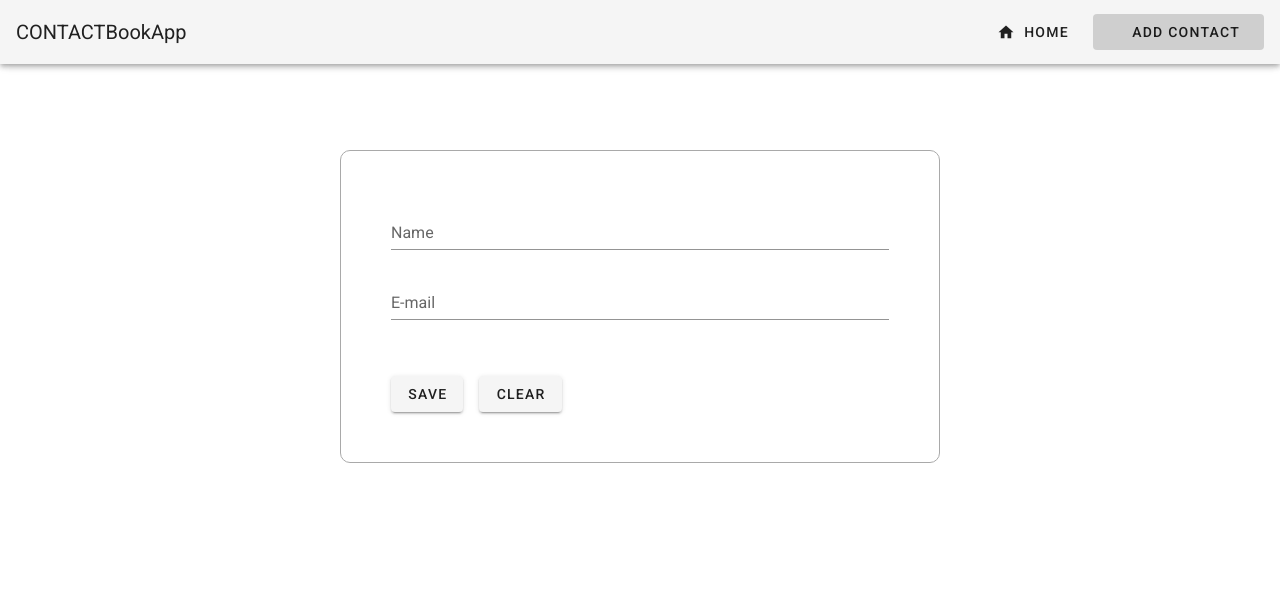
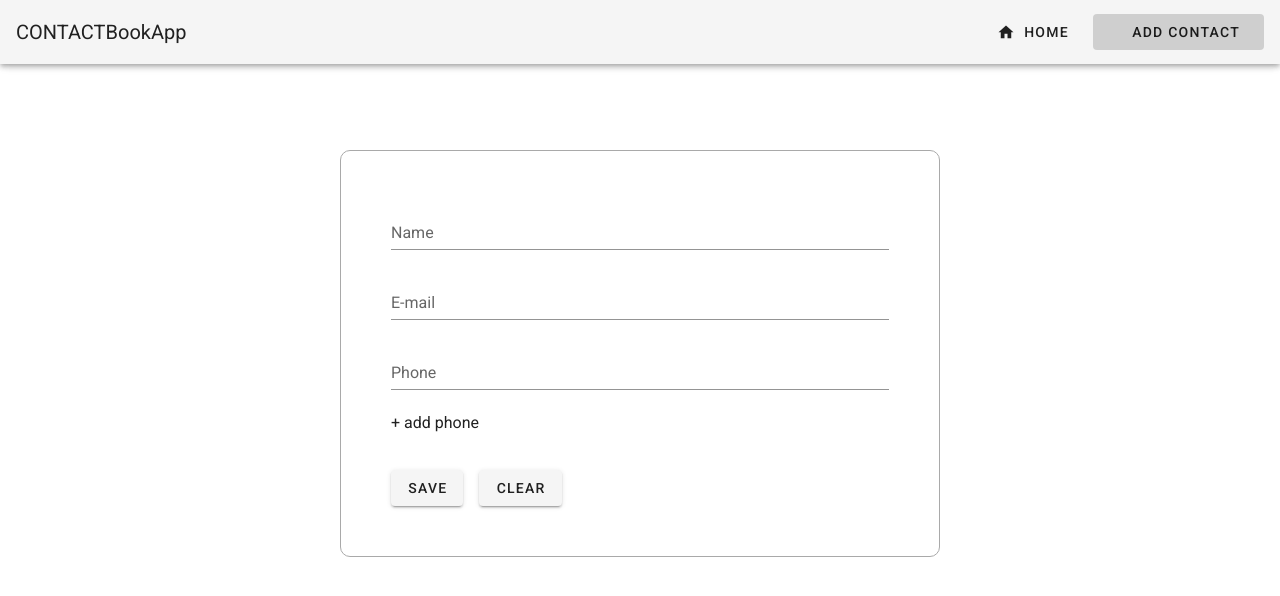
Before and after one commit to mountinman/vue-contact-book-app, a Vue app: page /add-contact in a window 1280 px wide. Shown: the top 596 px of the page. Built offline with nearby package versions, Linux system fonts and the light colour scheme.

Commit message:
finishing add contactfunctionality

```diff
--- a/src/components/AddContact.vue
+++ b/src/components/AddContact.vue
@@ -17,6 +17,28 @@
         @input="$v.email.$touch()"
         @blur="$v.email.$touch()"
       ></v-text-field>
+      <div v-for="(phone, i) in phones" :key="i">
+        <v-text-field
+          v-model="phones[i]"
+          :error-messages="phoneErrors"
+          label="Phone"
+          required
+          @input="$v.phones.$touch()"
+          @blur="$v.phones.$touch()"
+        ></v-text-field>
+        <div class="phone-control">
+          <span
+            style="cursor:pointer;"
+            @click="addPhone(i)"
+            v-show="i == phones.length - 1"
+          >+ add phone</span>
+          <span
+            style="cursor:pointer;"
+            @click="removePhone(i)"
+            v-show="i || (!i && phones.length > 1)"
+          >- remove phone</span>
+        </div>
+      </div>
       <div class="form-btn">
         <v-btn class="mr-4" type="submit">SAVE</v-btn>
         <v-btn @click="clear">CLEAR</v-btn>
@@ -33,13 +55,16 @@ export default {
   mixins: [validationMixin],
 
   validations: {
-    name: { required, maxLength: maxLength(10) },
-    email: { required, email }
+    name: { required, maxLength: maxLength(20) },
+    email: { required, email },
+    phones: { required }
   },
 
   data: () => ({
     name: "",
-    email: ""
+    email: "",
+    phones: [""],
+    imgUrl: "https://avatars0.githubusercontent.com/u/9064066?v=4&s=460"
   }),
 
   computed: {
@@ -57,12 +82,32 @@ export default {
       !this.$v.email.email && errors.push("Must be valid e-mail");
       !this.$v.email.required && errors.push("E-mail is required");
       return errors;
+    },
+    phoneErrors() {
+      const errors = [];
+      if (!this.$v.phones.$dirty) return errors;
+      !this.$v.phones.required && errors.push("Phone is required");
+      return errors;
     }
   },
 
   methods: {
+    addPhone(index) {
+      this.phones.push(this.phones[index].phone);
+    },
+    removePhone(index) {
+      this.phones.splice(index, 1);
+    },
     addContact() {
-      this.$store.commit("addContact");
+      let contact = {
+        name: this.name,
+        email: this.email,
+        phones: this.phones,
+        avatar: this.imgUrl
+      };
+
+      this.$store.commit("addContact", contact);
+      this.$router.push("/");
     },
     submit() {
       this.$v.$touch();
@@ -71,13 +116,18 @@ export default {
       this.$v.$reset();
       this.name = "";
       this.email = "";
+      this.phones = [""];
     }
   }
 };
 </script>
 
 <style>
-.form-btn{
+.phone-control {
+  display: flex;
+  justify-content: space-between;
+}
+.form-btn {
   margin-top: 35px;
 }
 .add-contact-form {
--- a/src/components/ContactDetails.vue
+++ b/src/components/ContactDetails.vue
@@ -5,7 +5,10 @@
         <v-list-item-content>
           <div class="overline mb-4">CONTACT DETAILS</div>
           <v-list-item-title class="headline mb-1">{{contact.name}}</v-list-item-title>
-          <v-list-item-subtitle>Greyhound divisely hello coldly fonwderfully</v-list-item-subtitle>
+          <v-list-item-subtitle v-for="(phone, i) in contact.phones" :key="i">
+            <span v-if="contact.phones.length <= 1">Phone: {{phone}}</span>
+           <span v-if="contact.phones.length > 1">Phone{{i + 1}}: {{phone}}</span>
+          </v-list-item-subtitle>
         </v-list-item-content>
 
         <v-avatar size="76px">
@@ -22,20 +25,15 @@
       </v-card-actions>
     </v-card>
     <div class="alert">
-    <v-alert
-      v-model="alert"
-      elevation="2"
-      colored-border
-      icon="mdi-delete-forever"
-    >
-      Are you sure you want to delete user <strong>{{contact.name}}</strong>?
-      <v-btn @click="confirmDelete(contact.id)">CONFIRM</v-btn>
-    </v-alert>
-
-
-  </div>
+      <v-alert v-model="alert" elevation="2" colored-border>
+        <p>Are you sure you want to delete user {{contact.name}}?</p>
+        <div>
+          <v-btn style="margin-right:10px;" @click="confirmDelete(contact.id)">CONFIRM</v-btn>
+          <v-btn @click="cancelDelete">CANCEL</v-btn>
+        </div>
+      </v-alert>
+    </div>
   </v-container>
-
 </template>
 
 <script>
@@ -56,33 +54,36 @@ export default {
     }
   },
   methods: {
+    cancelDelete() {
+      this.alert = false;
+    },
     backToAllContacts() {
-      this.$router.push('/')
+      this.$router.push("/");
     },
     editContact() {
       alert("edit");
     },
     deleteContact() {
       this.alert = true;
-
-
     },
-    confirmDelete (contactId) {
+    confirmDelete(contactId) {
       this.alert = false;
-       this.$store.commit("deleteContact", contactId);
-
-        this.$router.push("/");
-
+      this.$store.commit("deleteContact", contactId);
+      this.$router.push("/");
     }
   }
 };
 </script>
 
 <style>
-.alert{
+.v-alert__content {
+  display: flex;
+  justify-content: space-between;
+}
+.alert {
   margin-top: 50px;
 }
-.v-card__actions{
+.v-card__actions {
   display: flex;
   justify-content: space-between;
 }
--- a/src/components/Home.vue
+++ b/src/components/Home.vue
@@ -1,7 +1,6 @@
 <template>
   <v-container fluid>
     <v-row>
-
       <v-expansion-panels :value="0">
         <v-expansion-panel
           v-for="(contact, i) in showedContacts"
@@ -27,12 +26,16 @@
           <v-expansion-panel-content>
             <v-divider></v-divider>
             <v-card-text>
-              <strong><v-icon>mdi-email</v-icon></strong>
+              <strong>
+                <v-icon>mdi-email</v-icon>
+              </strong>
               {{contact.email}}
             </v-card-text>
             <v-card-text>
-              <strong><v-icon>mdi-contact-phone-outline</v-icon></strong>
-              {{contact.phone}}
+              <strong>
+                <v-icon>mdi-contact-phone-outline</v-icon>
+              </strong>
+              {{contact.phones[0]}}
             </v-card-text>
             <router-link
               class="view-more-btn"
@@ -43,7 +46,6 @@
       </v-expansion-panels>
     </v-row>
     <pagination @clicked="paginatePageNumber" :pageSize="pageSize" />
-
   </v-container>
 </template>
 
@@ -84,14 +86,14 @@ export default {
       }
     }
   },
-  created () {
+  created() {
     this.contacts = this.$store.getters.getContacts;
   }
 };
 </script>
 
 <style>
-.container{
+.container {
   padding: 30px;
   width: 800px;
   margin: 0 auto;
--- a/src/components/Pagination.vue
+++ b/src/components/Pagination.vue
@@ -16,7 +16,7 @@ export default {
   },
   methods: {
     numberOfPages() {
-      return Math.round(this.$store.getters.getContacts.length / this.pageSize);
+      return Math.ceil(this.$store.getters.getContacts.length / this.pageSize);
     },
     pageNumber() {
       this.$emit("clicked", this.page);
--- a/src/store/index.js
+++ b/src/store/index.js
@@ -1,89 +1,60 @@
 import Vue from "vue";
 import Vuex from "vuex";
 
+Vue.use(Vuex);
 
-Vue.use (Vuex);
-
-export const store = new Vuex.Store ({
-
+export const store = new Vuex.Store({
   state: {
     contacts: [
       {
         id: 122345,
         name: "Marko Markić",
         email: "marko@marko.com",
-        phone: "+385 95 478 8273",
+        phones: ["+385 95 478 8273", "+383 91 787 7671"],
         avatar: "https://avatars0.githubusercontent.com/u/9064066?v=4&s=460"
       },
       {
         id: 122346,
         name: "Ivan Ivandić",
         email: "ivan@ivan.com",
-        phone: "+383 91 787 7671",
+        phones: ["+383 91 787 7671"],
         avatar: "https://avatars0.githubusercontent.com/u/9064066?v=4&s=460"
       },
       {
         id: 122347,
         name: "Matija Matošin",
         email: "matija@matija.com",
-        phone: "+385 91 787 7123",
+        phones: ["+385 91 787 7123", "+385 99 789 453"],
         avatar: "https://avatars0.githubusercontent.com/u/9064066?v=4&s=460"
       },
       {
         id: 122348,
         name: "Kruno Krunić",
         email: "kruno@kruno.com",
-        phone: "+385 99 789 453",
-        avatar: "https://avatars0.githubusercontent.com/u/9064066?v=4&s=460"
-      },
-      {
-        id: 122349,
-        name: "Branimir Branica",
-        email: "branimir@branica.com",
-        phone: "+385 95 389 9912",
-        avatar: "https://avatars0.githubusercontent.com/u/9064066?v=4&s=460"
-      },
-      {
-        id: 122350,
-        name: "Ana Anić",
-        email: "ana@ivan.com",
-        phone: "+388 76 676 6354",
-        avatar: "https://avatars0.githubusercontent.com/u/9064066?v=4&s=460"
-      },
-      {
-        id: 122351,
-        name: "Zlatko Srebrić",
-        email: "zlatko@ivan.com",
-        phone: "+385 389 9911",
-        avatar: "https://avatars0.githubusercontent.com/u/9064066?v=4&s=460"
-      },
-      {
-        id: 122352,
-        name: "Kristina Kristi",
-        email: "kristina@ivan.com",
-        phone: "+389 78 656 5243",
+        phones: ["+385 99 789 453"],
         avatar: "https://avatars0.githubusercontent.com/u/9064066?v=4&s=460"
       }
     ]
   },
 
   mutations: {
-    deleteContact (state, contactId) {
+    deleteContact(state, contactId) {
       const indexToDelete = state.contacts.findIndex(
         contact => contact.id === contactId
       );
       state.contacts.splice(indexToDelete, 1);
     },
-    addContact (state) {
+    addContact(state, newContact) {
       let lastContactsItem = state.contacts.length - 1;
       let lastUsedId = state.contacts[lastContactsItem].id;
       const newId = lastUsedId + 1;
-      console.log(newId);
+      newContact.id = newId;
+      state.contacts.push(newContact);
     }
   },
   actions: {},
   getters: {
-    getContacts (state) {
+    getContacts(state) {
       return state.contacts;
     }
   }
```
